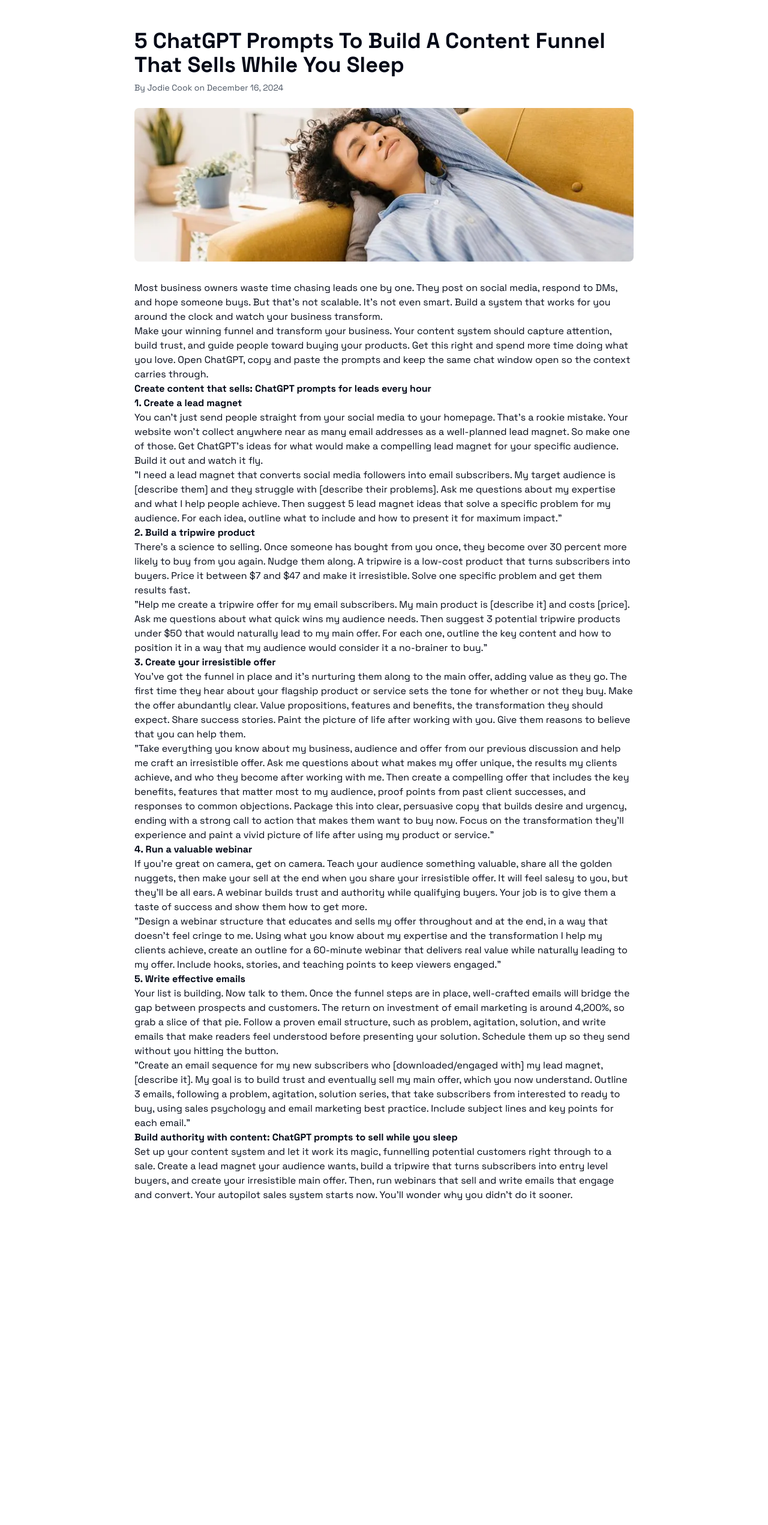
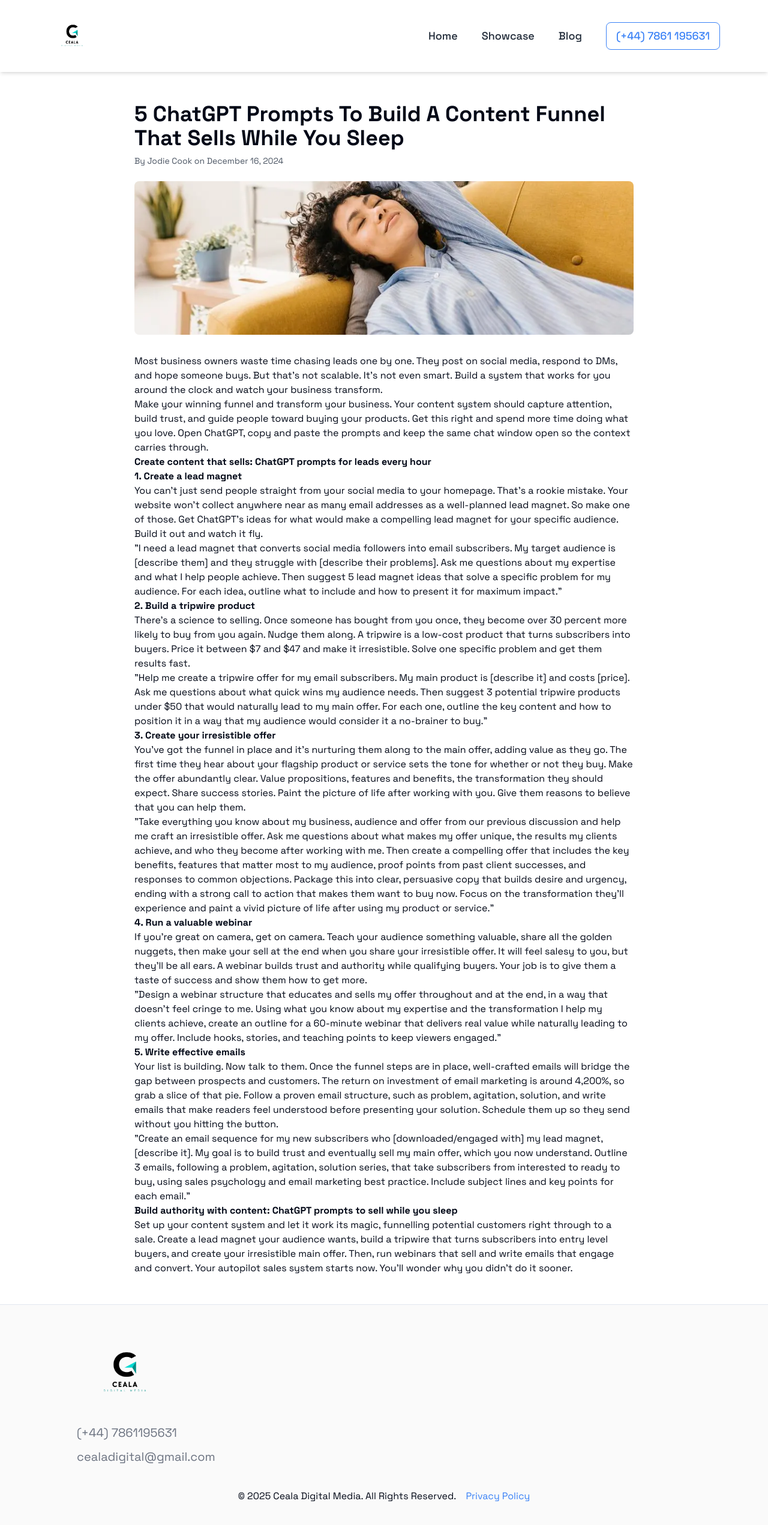
Before and after one commit to akoweicollinxx/ceala-digital-media, a Next.js app: page /blogs/chatGPT-prompts-to-build-a-content-funnel-that-sells-while-you-sleep in a window 1280 px wide. Shown: the top 2542 px of the page at 60% size. Before the commit the page ends 2052 px from the top, so only its background shows below. Built offline with nearby package versions, Linux system fonts and the light colour scheme.

Commit message:
Update page.tsx

```diff
--- a/app/blogs/[slug]/page.tsx
+++ b/app/blogs/[slug]/page.tsx
@@ -2,6 +2,8 @@
 import path from "path";
 import matter from "gray-matter";
 import { MDXRemote } from "next-mdx-remote/rsc";
+import ShowcaseNavbar from "@/components/showcase-navbar";
+import Footer from "@/components/footer";
 
 type BlogProps = {
   params: {
@@ -16,7 +18,9 @@
   const { data, content } = matter(fileContents);
 
   return (
-    <article className="max-w-4xl mx-auto px-4 sm:px-6 lg:px-8 py-12">
+    <div>
+      <ShowcaseNavbar />
+    <article className="max-w-4xl mx-auto pt-[130px] md:pt-[170px] px-4 sm:px-6 lg:px-8 py-12">
       <header className="mb-8">
         <h1 className="text-4xl font-bold mb-2">{data.title}</h1>
         <p className="text-sm text-gray-600">
@@ -30,5 +34,7 @@
       </header>
       <MDXRemote source={content} />
     </article>
+    <Footer/>
+    </div>
   );
 }
```
